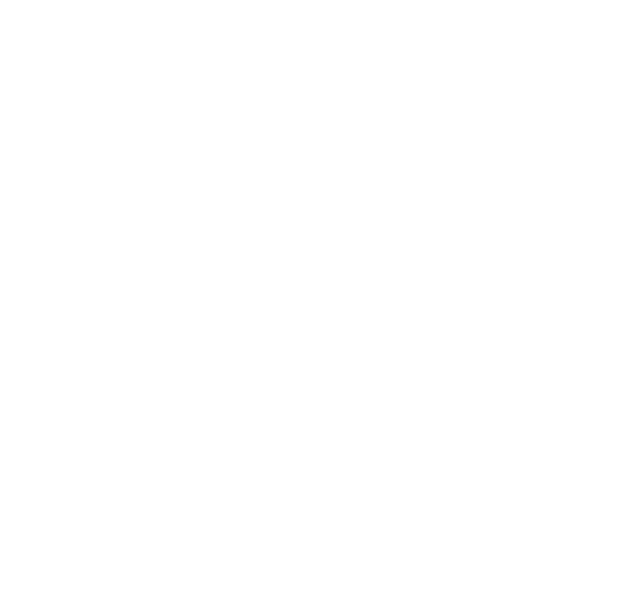
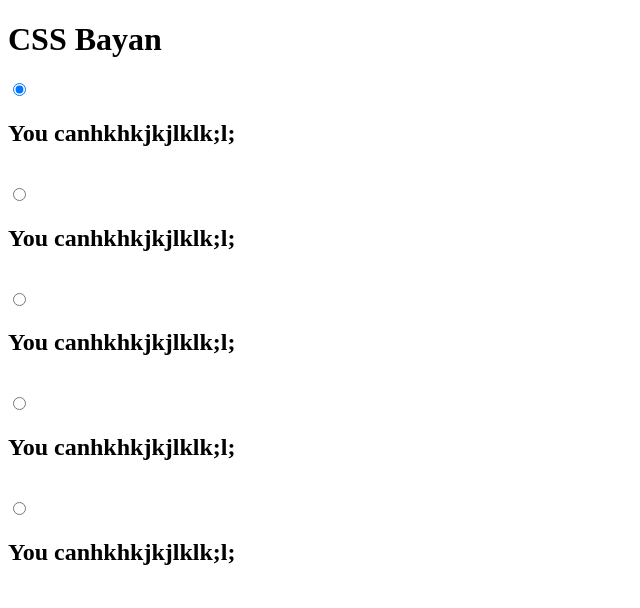
Before and after one commit to Jjjulietta/cssBayan, a plain HTML site: page cssBayan/index.html in a window 1280 px wide. Shown: the whole page, without its empty margins (0-640 px from the left). Drawn offline with Linux system fonts and the light colour scheme.

Commit message:
feat: add basic page layout (Sat, Mar 11, 2023 02:25:20 PM)

```diff
--- a/cssBayan/index.html
+++ b/cssBayan/index.html
@@ -8,6 +8,75 @@
     <title>cssBayan</title>
 </head>
 <body>
+    <main class="main">
+        <div class="container">
+            <div class="bayan__form">
+                <h1 class="bayan__title">CSS Bayan</h1>
+                <div class="bayan__block ">
+                    <div class="bayan__item" >
+                        <label for="item__mem1" class="item__label" >
+                            <input type="radio" name="item__mem"  id ="item__mem1" checked>
+                            <div class="item__name">
+                                <h2 class="item__title">You canhkhkjkjlklk;l;</h2>
+                                <div class="item__icon"></div>
+                            </div>
+                            <div class="item__mem">
+                                <img src="" alt="" class="item__img">
+                            </div>
+                        </label>
+                    </div>
+                    <div class="bayan__item " >
+                        <label for="item__mem2" class="item__label" >
+                            <input type="radio" name="item__mem"  id ="item__mem2">
+                            <div class="item__name">
+                                <h2 class="item__title">You canhkhkjkjlklk;l;</h2>
+                                <div class="item__icon"></div>
+                            </div>
+                            <div class="item__mem">
+                                <img src="" alt="" class="item__img">
+                            </div>
+                        </label>
+                    </div>
+                    <div class="bayan__item ">
+                        <label for="item__mem3" class="item__label" >
+                            <input type="radio" name="item__mem"  id ="item__mem3">
+                            <div class="item__name">
+                                <h2 class="item__title">You canhkhkjkjlklk;l;</h2>
+                                <div class="item__icon"></div>
+                            </div>
+                            <div class="item__mem">
+                                <img src="" alt="" class="item__img">
+                            </div>
+                        </label>
+                    </div>
+                    <div class="bayan__item ">
+                        <label for="item__mem4" class="item__label" >
+                            <input type="radio" name="item__mem"  id ="item__mem4">
+                            <div class="item__name">
+                                <h2 class="item__title">You canhkhkjkjlklk;l;</h2>
+                                <div class="item__icon"></div>
+                            </div>
+                            <div class="item__mem">
+                                <img src="" alt="" class="item__img">
+                            </div>
+                        </label>
+                    </div>
+                    <div class="bayan__item " >
+                        <label for="item__mem5" class="item__label" >
+                            <input type="radio" name="item__mem"  id ="item__mem5">
+                            <div class="item__name">
+                                <h2 class="item__title">You canhkhkjkjlklk;l;</h2>
+                                <div class="item__icon"></div>
+                            </div>
+                            <div class="item__mem">
+                                <img src="" alt="" class="item__img">
+                            </div>
+                        </label>
+                    </div>
 
+                </div>
+            </div>
+        </div>
+    </main>
 </body>
 </html>
```
